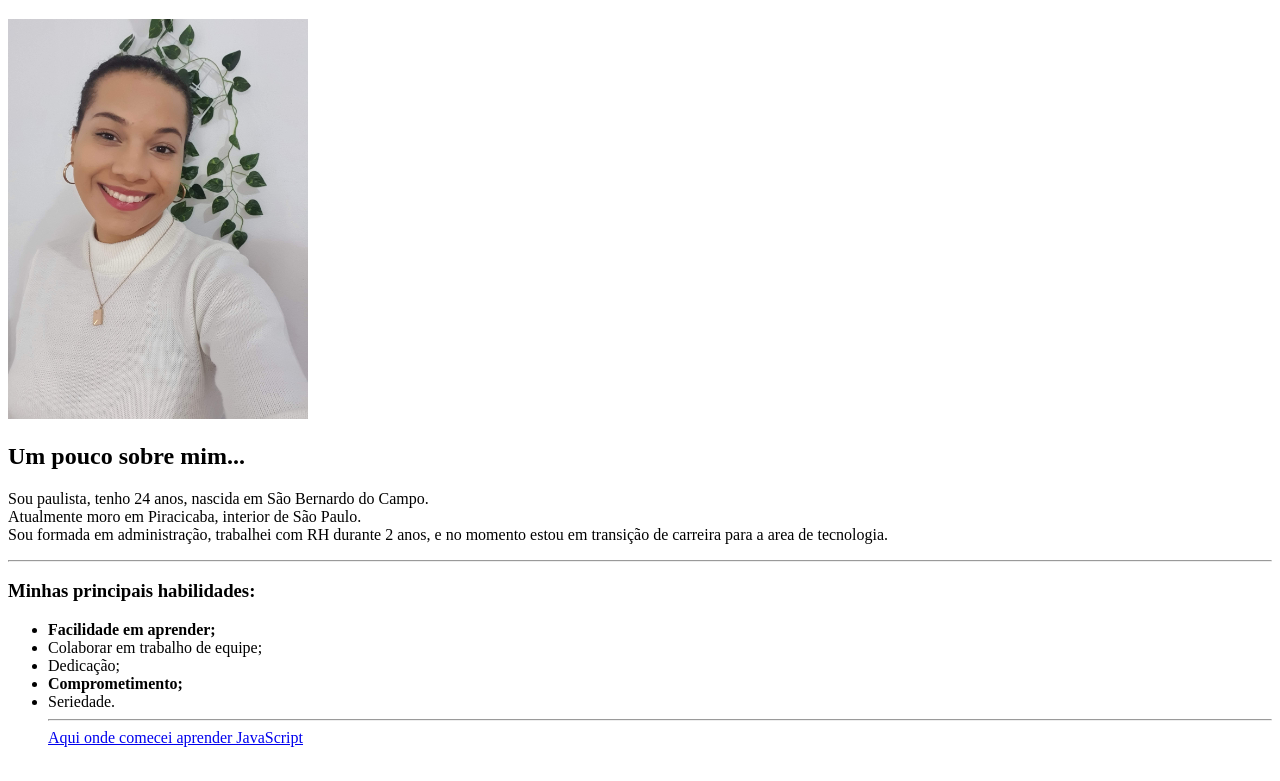
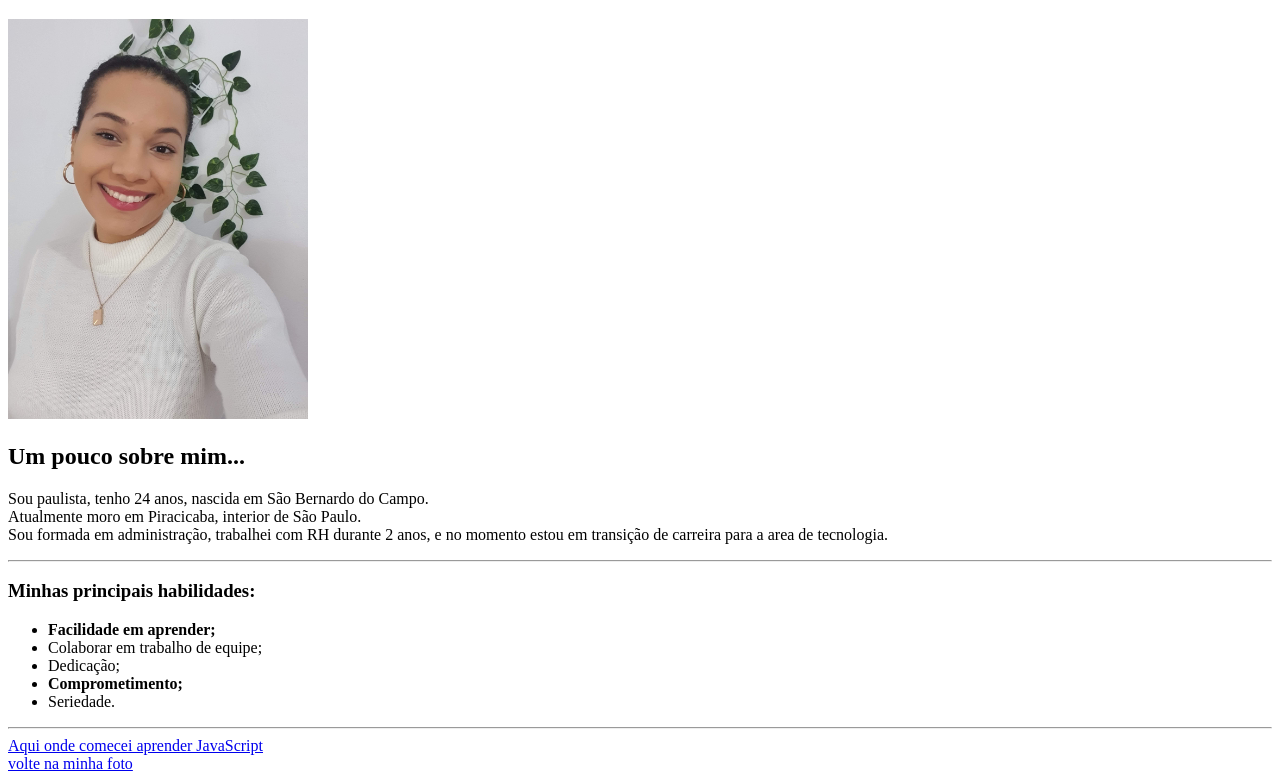
Before and after one commit to milena-cordeiro/milena-cordeiro.github.io, a plain HTML site: page index.html in a window 1280 px wide. Shown: the part 61-842 px from the top of the page. Drawn offline with Linux system fonts and the light colour scheme.

Commit message:
adicionei o link interno para a foto e algumas alterações

```diff
--- a/index.html
+++ b/index.html
@@ -9,7 +9,7 @@
 <body>
 
     <h1>Milena Cordeiro dos Santos</h1>
-    <img src="profile.jpg" width="300px" alt="eu sorrindo">
+    <img src="profile.jpg" width="300px" alt="eu sorrindo" id="foto">
     <h2>Um pouco sobre mim...</h2>
     <p>Sou paulista, tenho 24 anos, nascida em São Bernardo do Campo.
     <br>Atualmente moro em Piracicaba, interior de São Paulo.<br>Sou formada em administração, trabalhei com RH durante 2 anos, e no momento estou em transição de carreira para a area de tecnologia.</p>
@@ -21,8 +21,9 @@
         <li>Dedicação;</li>
         <li><strong>Comprometimento;</strong></li>
         <li>Seriedade.</li>
+    </ul>
     <hr>
-    <a href="https://www.youtube.com/watch?v=1-w1RfGIov4&list=PLHz_AreHm4dlsK3Nr9GVvXCbpQyHQl1o1" target="_parent">Aqui onde comecei aprender JavaScript</a>
-    </ul>
+    <a href="https://www.youtube.com/watch?v=1-w1RfGIov4&list=PLHz_AreHm4dlsK3Nr9GVvXCbpQyHQl1o1" target="_parent">Aqui onde comecei aprender JavaScript</a> <br>
+    <a href="#foto">volte na minha foto</a>
 </body>
 </html>
```
